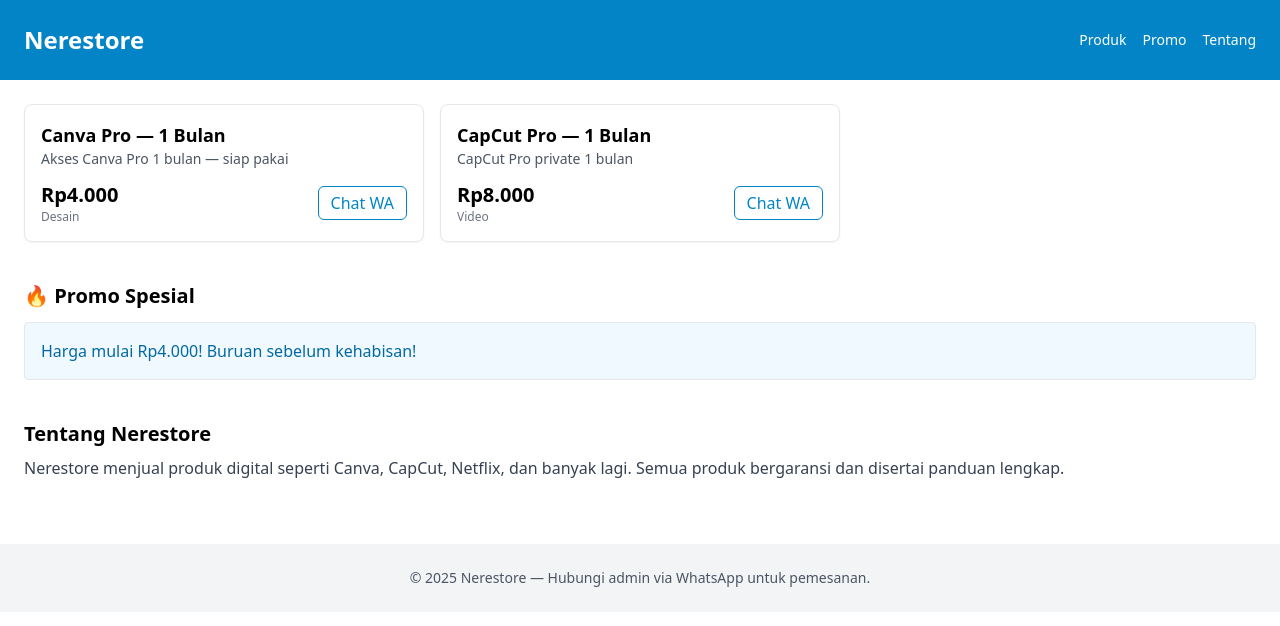
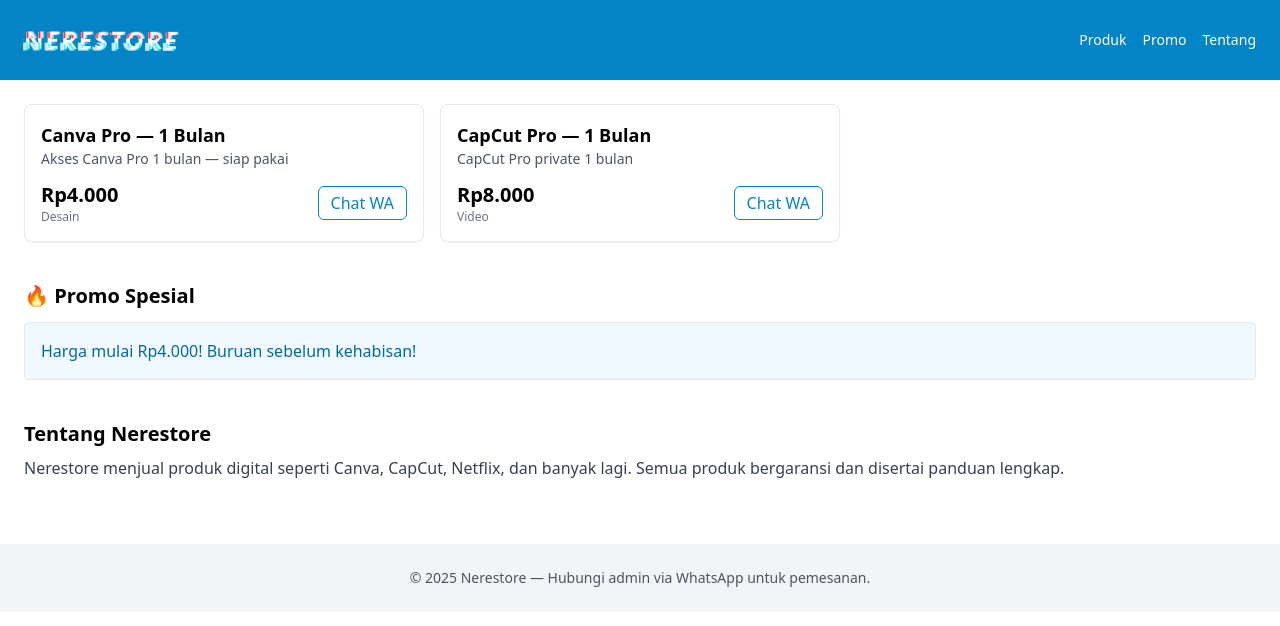
Before and after one commit to Errenris/Nerestore, a Next.js app: page / in a window 1280 px wide. Shown: the top 626 px of the page. Built offline with nearby package versions, Linux system fonts and the light colour scheme.

Commit message:
Update globals.css

```diff
--- a/styles/globals.css
+++ b/styles/globals.css
@@ -6,3 +6,61 @@
   -webkit-font-smoothing: antialiased;
   -moz-osx-font-smoothing: grayscale;
 }
+
+/* ====== GLITCH EFFECT FOR NERERESTORE ====== */
+.glitch-text {
+  position: relative;
+  color: #fff;
+  font-weight: 800;
+  letter-spacing: 2px;
+  text-transform: uppercase;
+  animation: glitch 1s infinite;
+}
+
+.glitch-text::before,
+.glitch-text::after {
+  content: attr(data-text);
+  position: absolute;
+  left: 0;
+  top: 0;
+  opacity: 0.8;
+}
+
+.glitch-text::before {
+  left: 2px;
+  text-shadow: -2px 0 red;
+  animation: glitchTop 1s infinite;
+}
+
+.glitch-text::after {
+  left: -2px;
+  text-shadow: 2px 0 cyan;
+  animation: glitchBottom 1s infinite;
+}
+
+@keyframes glitch {
+  0% { transform: none; }
+  20% { transform: skew(0.5deg, 0.5deg); }
+  40% { transform: skew(-0.5deg, -0.5deg); }
+  60% { transform: skew(0.5deg, 0.5deg); }
+  80% { transform: skew(-0.5deg, -0.5deg); }
+  100% { transform: none; }
+}
+
+@keyframes glitchTop {
+  0% { clip-path: inset(0 0 80% 0); transform: translate(-2px, -2px); }
+  20% { clip-path: inset(0 0 70% 0); transform: translate(2px, 2px); }
+  40% { clip-path: inset(0 0 60% 0); transform: translate(-1px, 1px); }
+  60% { clip-path: inset(0 0 50% 0); transform: translate(1px, -1px); }
+  80% { clip-path: inset(0 0 80% 0); transform: translate(-2px, 1px); }
+  100% { clip-path: inset(0 0 80% 0); transform: translate(0); }
+}
+
+@keyframes glitchBottom {
+  0% { clip-path: inset(80% 0 0 0); transform: translate(2px, 2px); }
+  20% { clip-path: inset(70% 0 0 0); transform: translate(-1px, -1px); }
+  40% { clip-path: inset(60% 0 0 0); transform: translate(1px, 1px); }
+  60% { clip-path: inset(50% 0 0 0); transform: translate(-2px, 2px); }
+  80% { clip-path: inset(80% 0 0 0); transform: translate(2px, -1px); }
+  100% { clip-path: inset(80% 0 0 0); transform: translate(0); }
+}
```
